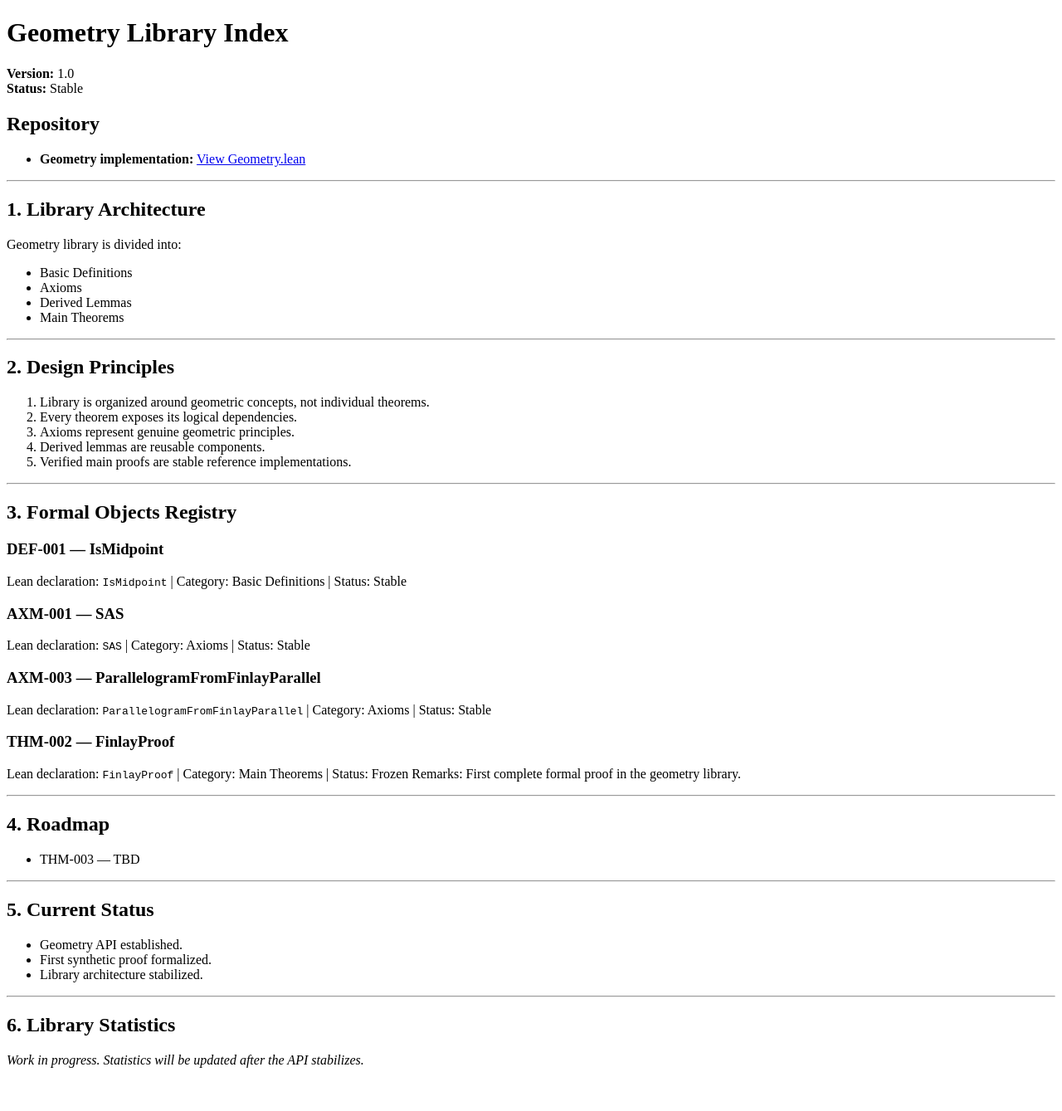
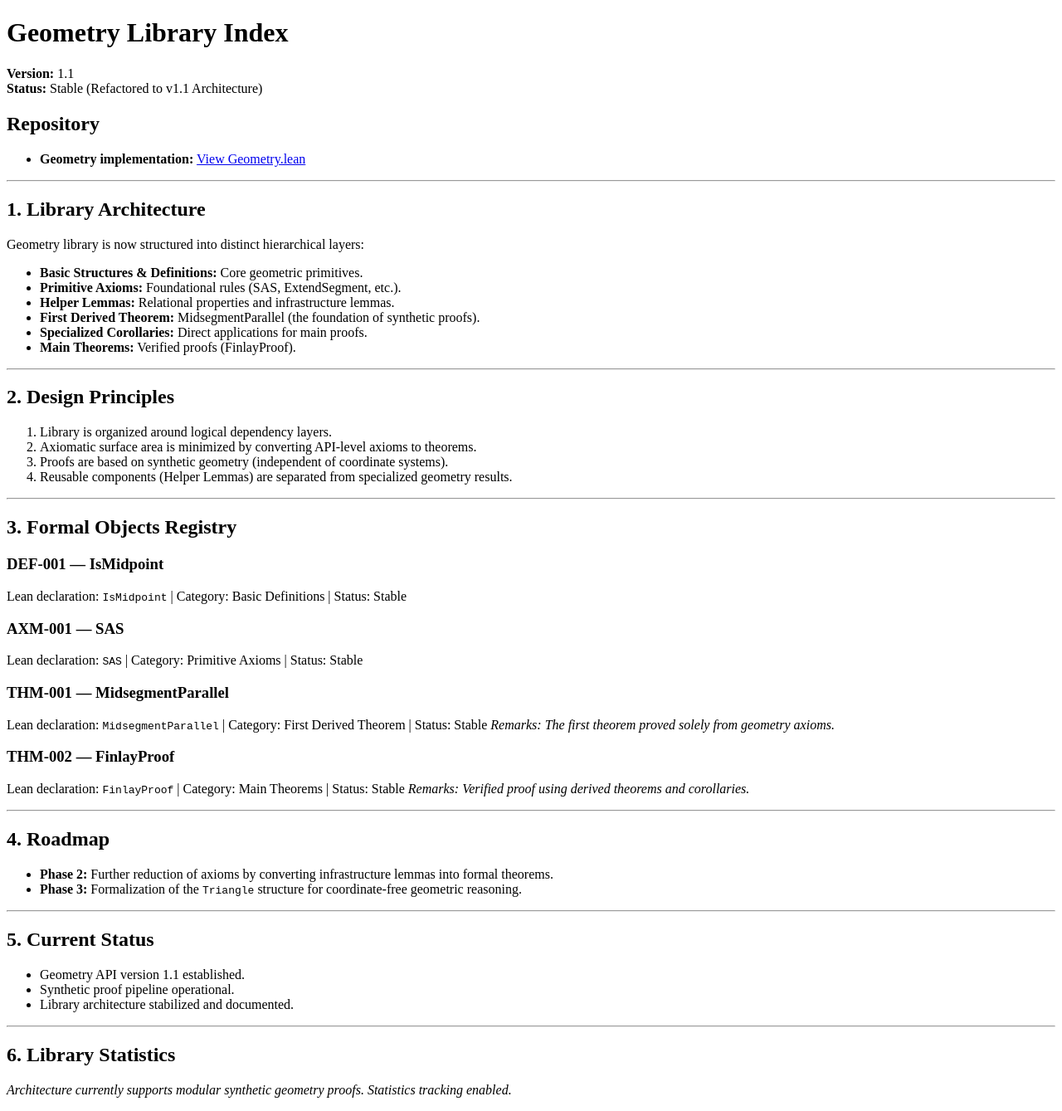
Before and after one commit to cgjteam/cgjteam.github.io, a Jekyll site: the page built from Geometry.md, in a window 1280 px wide. Shown: the whole page at 83% size. Built offline with Jekyll 4.4.1, drawn with Linux system fonts in a browser that asks for light colours; comment, search, counter and statistics services are not loaded; our own code applies the rules of GitHub Pages for plain Markdown files; before the commit the page ends 1303 px from its top, so only the background shows below that.

Commit message:
Refactor Geometry library to version 1.1
Updated version to 1.1 and refactored library architecture with detailed sections for geometric concepts and principles.

```diff
--- a/Geometry.md
+++ b/Geometry.md
@@ -4,8 +4,8 @@ layout: default
 
 # Geometry Library Index
 
-**Version:** 1.0
-**Status:** Stable
+**Version:** 1.1
+**Status:** Stable (Refactored to v1.1 Architecture)
 
 ## Repository
 
@@ -15,21 +15,22 @@ layout: default
 
 ## 1. Library Architecture
 
-Geometry library is divided into:
-- Basic Definitions
-- Axioms
-- Derived Lemmas
-- Main Theorems
+Geometry library is now structured into distinct hierarchical layers:
+- **Basic Structures & Definitions:** Core geometric primitives.
+- **Primitive Axioms:** Foundational rules (SAS, ExtendSegment, etc.).
+- **Helper Lemmas:** Relational properties and infrastructure lemmas.
+- **First Derived Theorem:** MidsegmentParallel (the foundation of synthetic proofs).
+- **Specialized Corollaries:** Direct applications for main proofs.
+- **Main Theorems:** Verified proofs (FinlayProof).
 
 ---
 
 ## 2. Design Principles
 
-1. Library is organized around geometric concepts, not individual theorems.
-2. Every theorem exposes its logical dependencies.
-3. Axioms represent genuine geometric principles.
-4. Derived lemmas are reusable components.
-5. Verified main proofs are stable reference implementations.
+1. Library is organized around logical dependency layers.
+2. Axiomatic surface area is minimized by converting API-level axioms to theorems.
+3. Proofs are based on synthetic geometry (independent of coordinate systems).
+4. Reusable components (Helper Lemmas) are separated from specialized geometry results.
 
 ---
 
@@ -39,31 +40,33 @@ Geometry library is divided into:
 Lean declaration: `IsMidpoint` | Category: Basic Definitions | Status: Stable
 
 ### AXM-001 — SAS
-Lean declaration: `SAS` | Category: Axioms | Status: Stable
+Lean declaration: `SAS` | Category: Primitive Axioms | Status: Stable
 
-### AXM-003 — ParallelogramFromFinlayParallel
-Lean declaration: `ParallelogramFromFinlayParallel` | Category: Axioms | Status: Stable
+### THM-001 — MidsegmentParallel
+Lean declaration: `MidsegmentParallel` | Category: First Derived Theorem | Status: Stable
+*Remarks: The first theorem proved solely from geometry axioms.*
 
 ### THM-002 — FinlayProof
-Lean declaration: `FinlayProof` | Category: Main Theorems | Status: Frozen
-Remarks: First complete formal proof in the geometry library.
+Lean declaration: `FinlayProof` | Category: Main Theorems | Status: Stable
+*Remarks: Verified proof using derived theorems and corollaries.*
 
 ---
 
 ## 4. Roadmap
 
-- THM-003 — TBD
+- **Phase 2:** Further reduction of axioms by converting infrastructure lemmas into formal theorems.
+- **Phase 3:** Formalization of the `Triangle` structure for coordinate-free geometric reasoning.
 
 ---
 
 ## 5. Current Status
 
-- Geometry API established.
-- First synthetic proof formalized.
-- Library architecture stabilized.
+- Geometry API version 1.1 established.
+- Synthetic proof pipeline operational.
+- Library architecture stabilized and documented.
 
 ---
 
 ## 6. Library Statistics
 
-*Work in progress. Statistics will be updated after the API stabilizes.*
+*Architecture currently supports modular synthetic geometry proofs. Statistics tracking enabled.*
```
